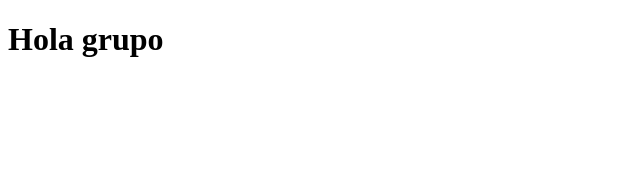
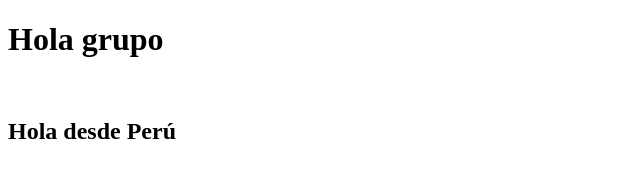
Before and after one commit to jcarlosdf/equipo-gen18-8, a plain HTML site: page index.html in a window 1280 px wide. Shown: the whole page, without its empty margins (0-640 px from the left). Drawn offline with Linux system fonts and the light colour scheme.

Commit message:
feat: new comment from italok

```diff
--- a/index.html
+++ b/index.html
@@ -8,6 +8,8 @@
 </head>
 <body>
     <h1>Hola grupo</h1>
+    <br>
+    <h2>Hola desde Perú</h2>
 
 </body>
 </html>
```
